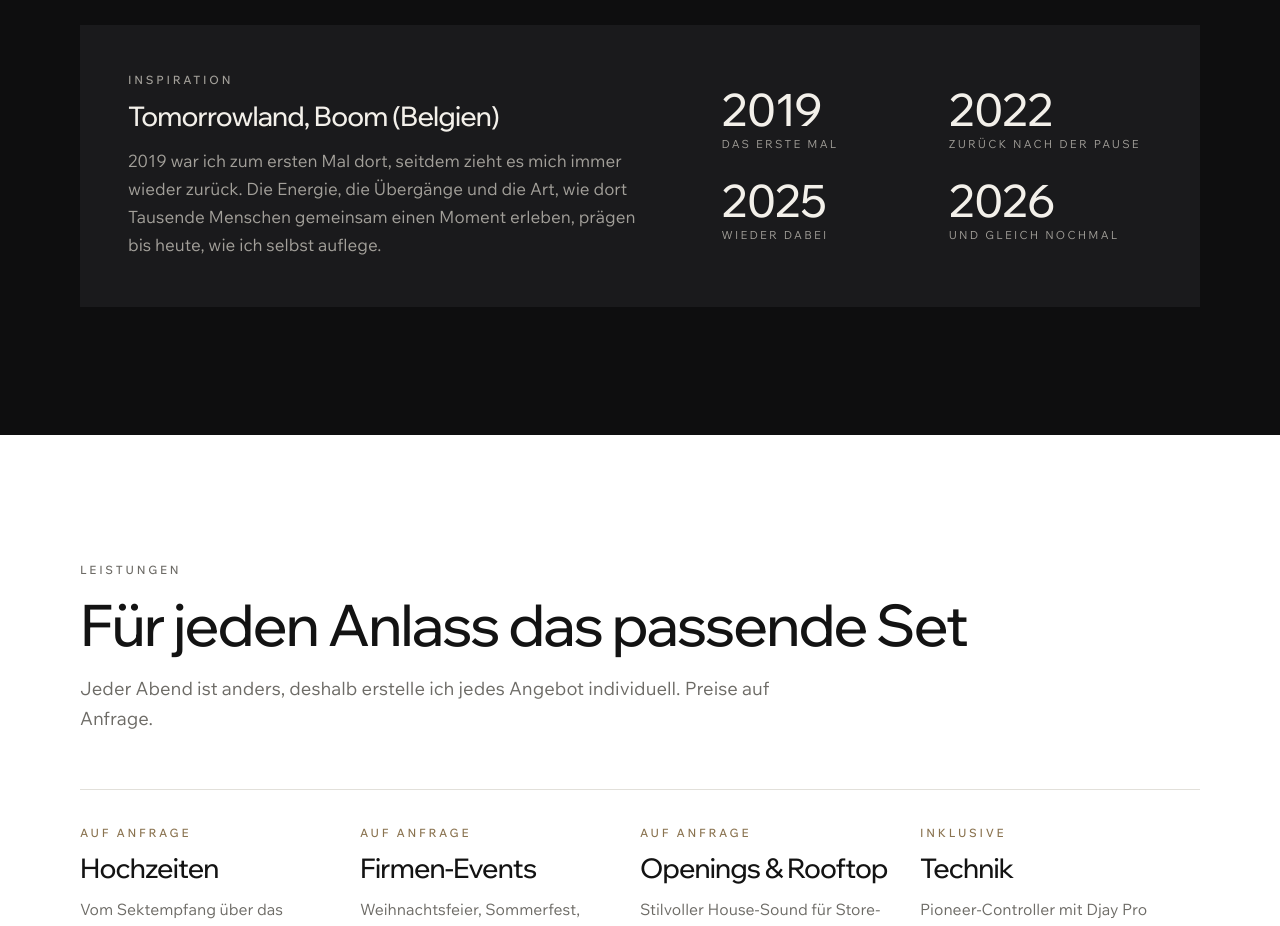
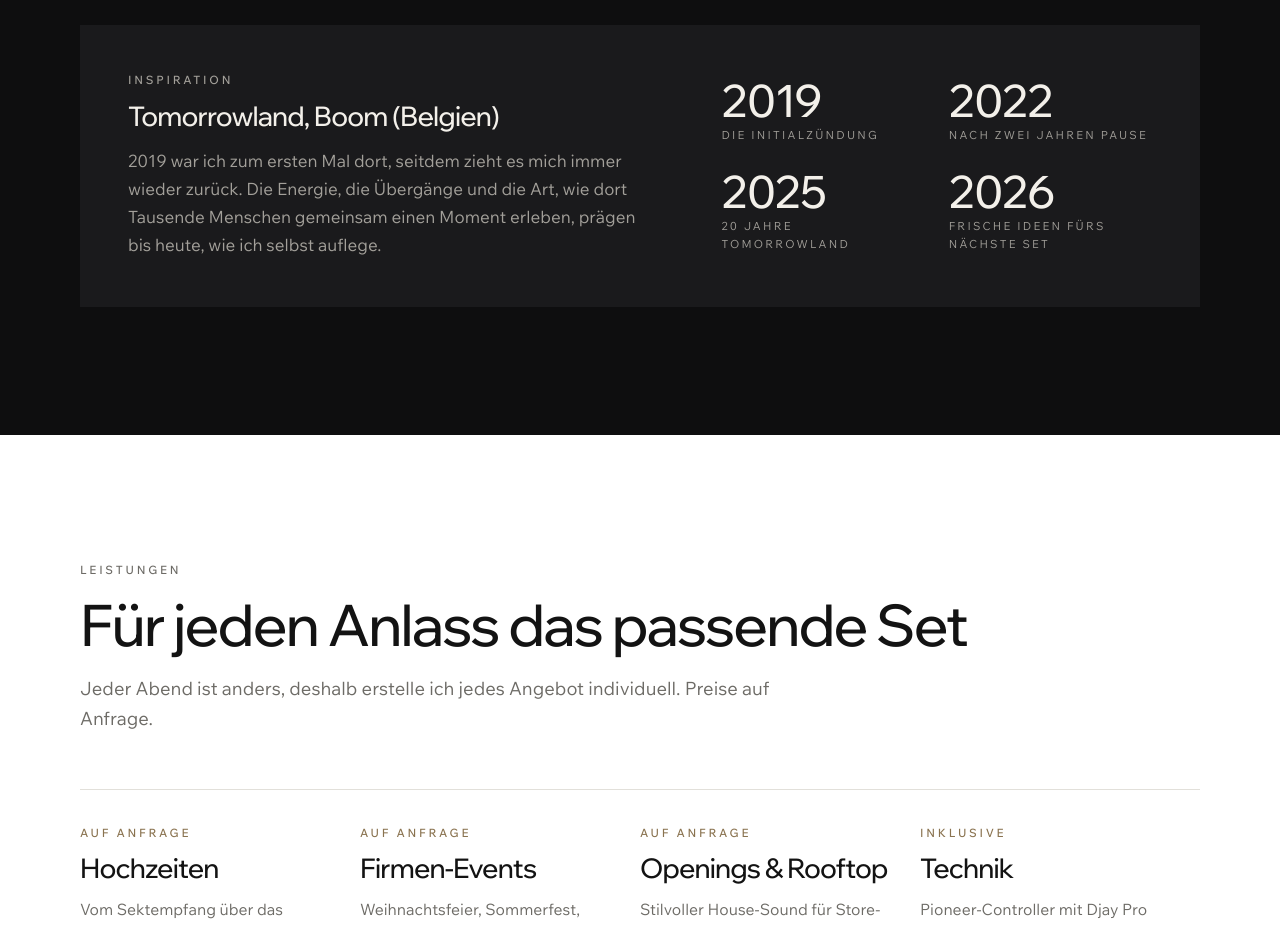
Before and after one commit to chiarabellinikitchen/lfgn-website, a plain HTML site: page index.html in a window 1280 px wide. Shown: the part 2980-3906 px from the top of the page. Drawn offline with Linux system fonts and the light colour scheme.

Commit message:
Tomorrowland-Jahre neu beschriftet
Co-Authored-By: Claude Opus 5.5 <noreply@anthropic.com>
Claude-Session: https://claude.ai/code/session_01HrtDBoAxRBNExZwHgE3UAs

```diff
--- a/index.html
+++ b/index.html
@@ -289,10 +289,10 @@ footer.site nav { display: flex; gap: 1.5rem; }
           <p>2019 war ich zum ersten Mal dort, seitdem zieht es mich immer wieder zurück. Die Energie, die Übergänge und die Art, wie dort Tausende Menschen gemeinsam einen Moment erleben, prägen bis heute, wie ich selbst auflege.</p>
         </div>
         <ol class="years" aria-label="Besuche bei Tomorrowland">
-          <li><b>2019</b><span>Das erste Mal</span></li>
-          <li><b>2022</b><span>Zurück nach der Pause</span></li>
-          <li><b>2025</b><span>Wieder dabei</span></li>
-          <li><b>2026</b><span>Und gleich nochmal</span></li>
+          <li><b>2019</b><span>Die Initialzündung</span></li>
+          <li><b>2022</b><span>Nach zwei Jahren Pause</span></li>
+          <li><b>2025</b><span>20 Jahre Tomorrowland</span></li>
+          <li><b>2026</b><span>Frische Ideen fürs nächste Set</span></li>
         </ol>
       </div>
     </div>
```
